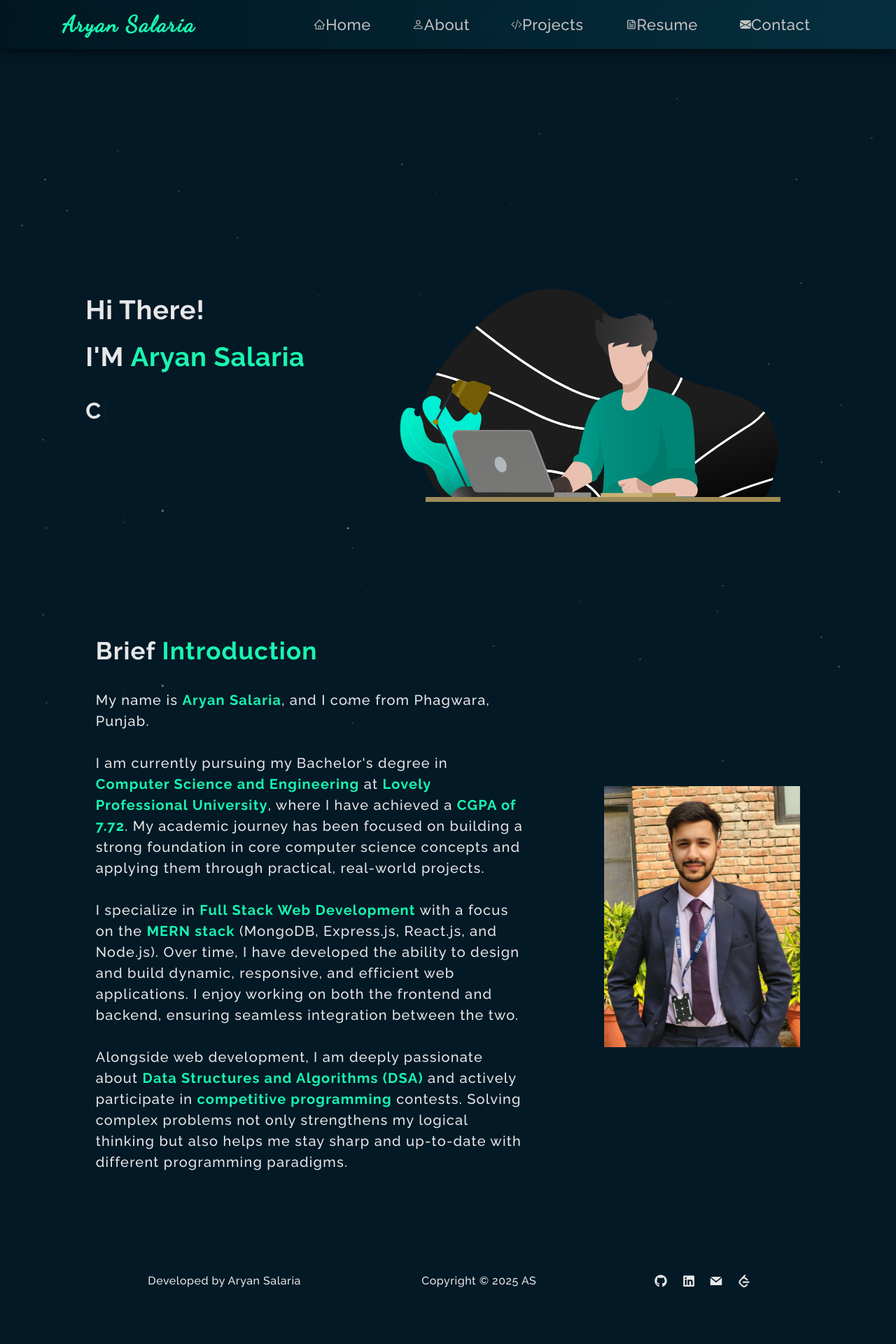
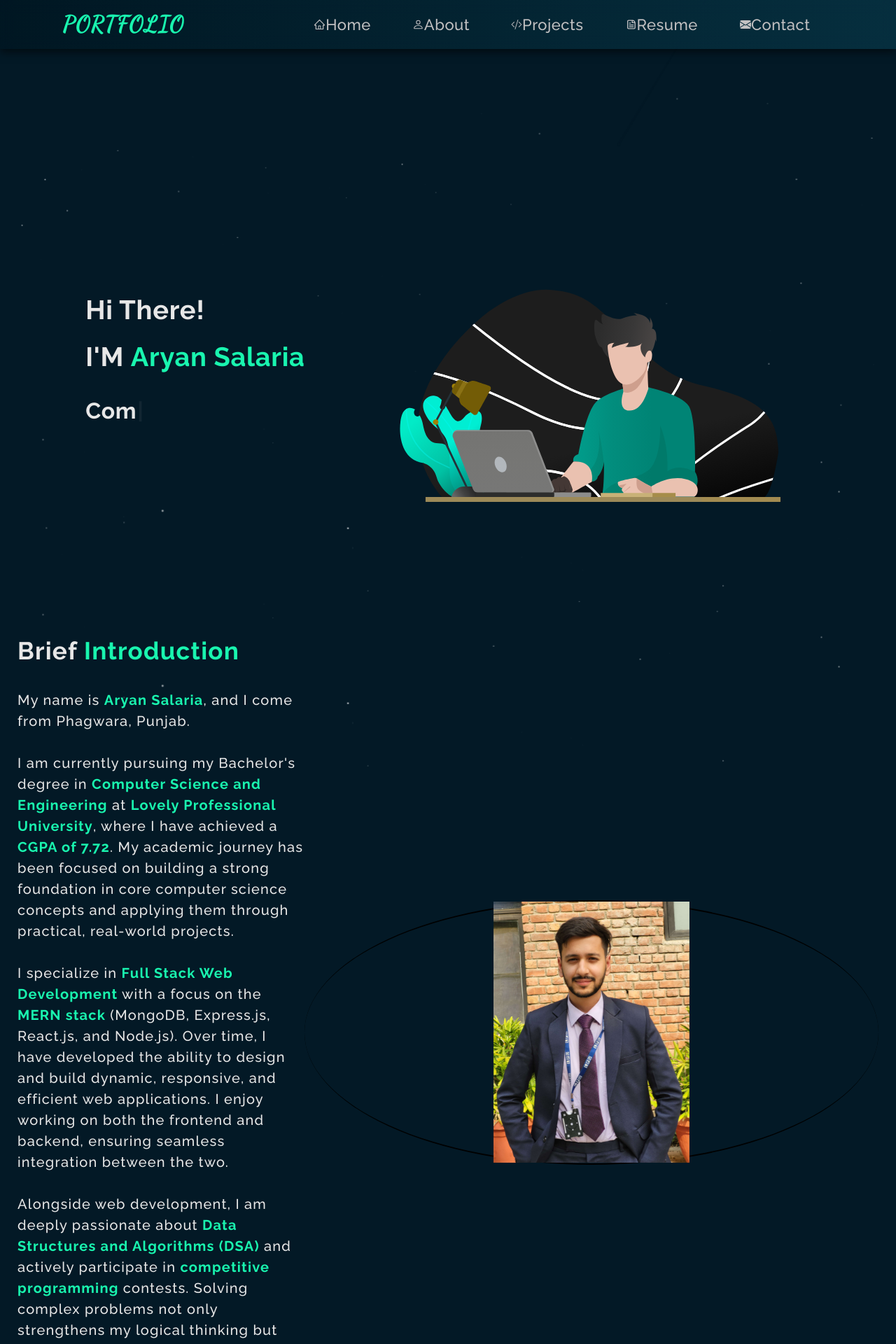
Before and after one commit to rupak1005/PFolio, a React (Create React App) app in the folder my-website/: page / in a window 1280 px wide. Shown: the top 1920 px of the page at 70% size. Before the commit the page ends 1860 px from the top, so only its background shows below. Built offline with nearby package versions, Linux system fonts and the light colour scheme.

Commit message:
Fix Title & Add borders in profile photo

```diff
--- a/my-website/src/Components/Home.js
+++ b/my-website/src/Components/Home.js
@@ -39,7 +39,7 @@ const Home = () => {
 
             </p>
         </div>
-          <div style={{display:"flex",justifyContent:"center",alignItems:"center"}}>
+          <div style={{display:"flex",justifyContent:"center",alignItems:"center",borderRadius:"50%",width:"100%",height:"100%",borderBlockColor:"black",borderBlockWidth:"2px",borderStyle:"solid"}}>
               <Tilt>
                   <img className='Avatar' src={Avatar} alt="" />
               </Tilt>
--- a/my-website/src/Components/Navbar.js
+++ b/my-website/src/Components/Navbar.js
@@ -51,7 +51,7 @@ const Nav = () => {
   return (
     <nav className={`Navbar ${hideNavbar ? 'hidden' : ''}`}>
      <h1 title='Reload' onClick={() => window.location.reload(true)} className='Logo'>
-        Aryan Salaria
+        PORTFOLIO
      </h1>
 
       <div className='Hamburger' onClick={showMenu}>
--- a/my-website/src/index.css
+++ b/my-website/src/index.css
@@ -789,7 +789,7 @@ footer h4{
 }
 
 .Logo {
-  font-family: 'Dancing Script', cursive; /* Apply the cursive font */
+  font-family: 'Dancing Script'; /* Apply the cursive font */
   font-size: 36px; /* Adjust the size */
   font-weight: 600; /* Adjust the weight */
   color: #333; /* Adjust the text color */
```
